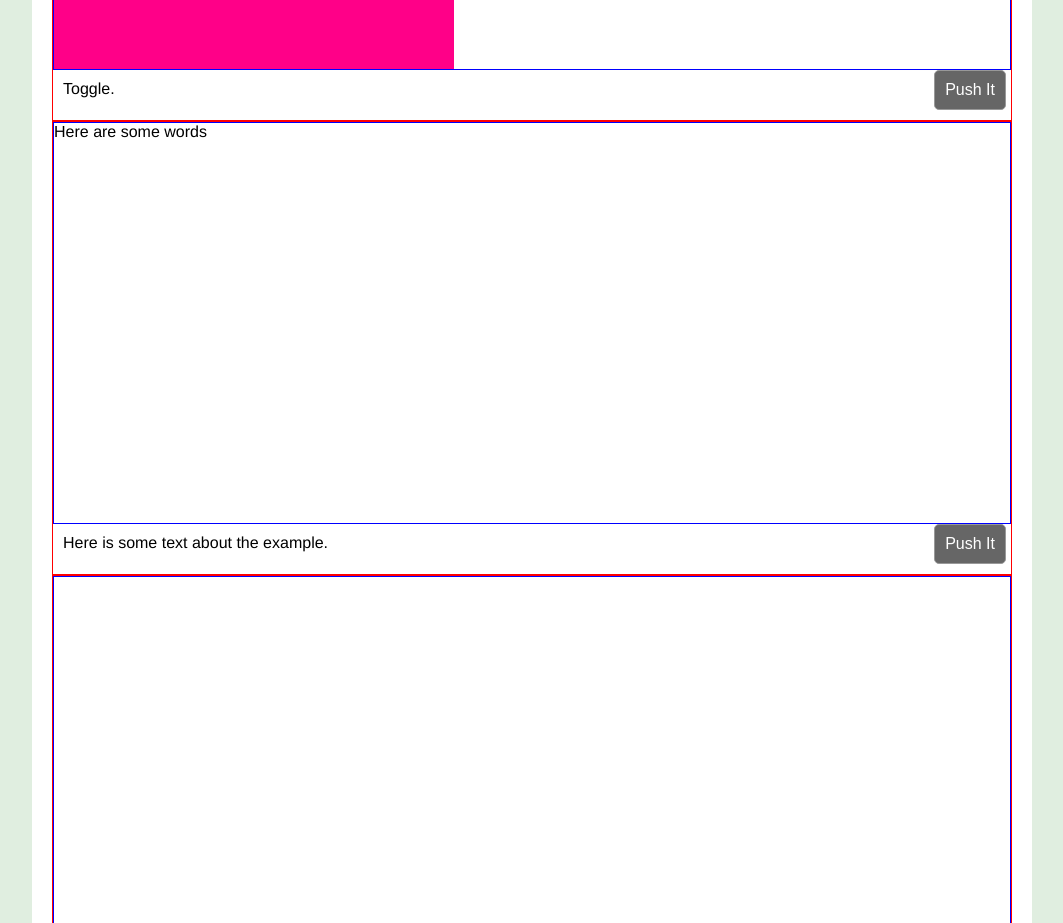
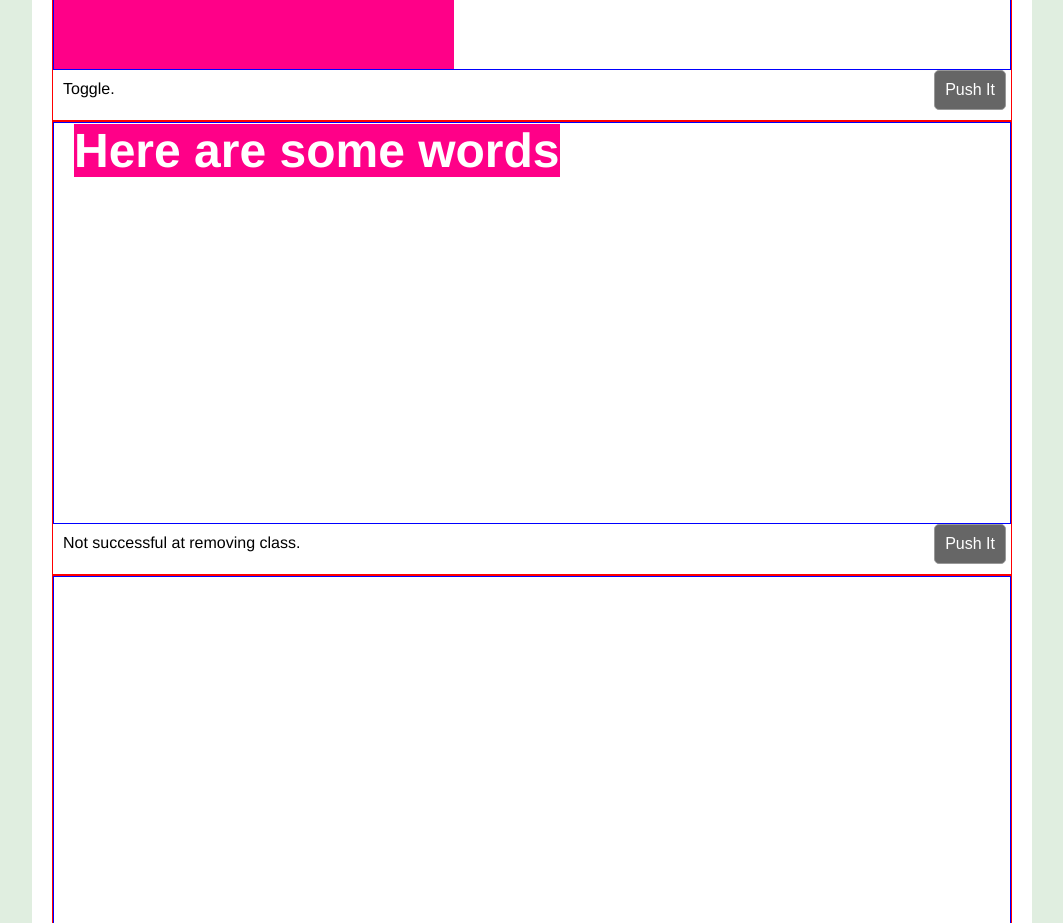
Before and after one commit to amler/jqueryExamples, a website: page app/index.html in a window 1280 px wide. Shown: the part 2660-3583 px from the top of the page, without its empty margins (108-1171 px from the left). Drawn offline with nearby package versions, Linux system fonts and the light colour scheme; files that its build step writes are made by us from their sources.

Commit message:
progress on remove class - will return to complete

```diff
--- a/app/index.html
+++ b/app/index.html
@@ -65,10 +65,10 @@
                 <button class="six">Push It</button>
             </div>
             <div class="example-container">
-                <div class="example">
-                    <div class="removeclass"><span>Here are some words</span></div>
+                <div class="example removeclass">
+                    <span class="blue highlight">Here are some words</p>
                 </div>
-                <p>Here is some text about the example.</p>
+                <p>Not successful at removing class.</p>
                 <button class="seven">Push It</button>
             </div>
             <div class="example-container">
--- a/app/scripts/main.js
+++ b/app/scripts/main.js
@@ -38,6 +38,5 @@ $('.six').click(function() {
 	$('.toggle').toggle('showOrHide');
 });
 
-$('.seven').click(function() {
-	$('.removeclass').removeclass('showOrHide');
-});
+
+$('.removeclass > span').removeclass('.highlight');
--- a/app/styles/main.scss
+++ b/app/styles/main.scss
@@ -100,13 +100,18 @@ button {
   height: 400px;
   width: 400px;
 }
-/*
-.removeclass {
-  background-color: #80D1E6;
-  color: #666;
-  font-size: 4em;
-  text-align: center;
-  width: 960px;
-  height: 400px;
+
+
+
+span {
+  font-size: 3em;
+  font-weight: bolder;
 }
-*/
+
+.blue {
+  color: #fff;
+}
+
+.highlight {
+  background: #f08;
+}
```
